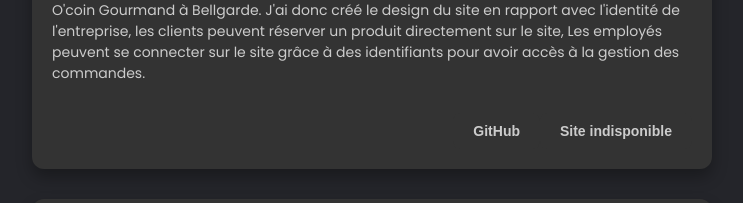
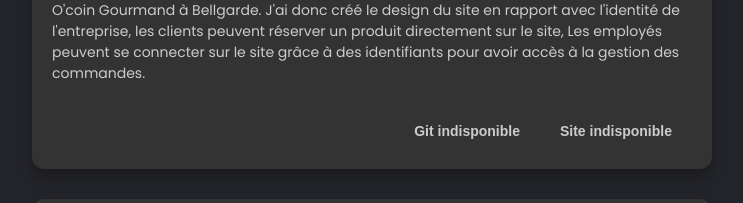
Before and after one commit to qldwin/Portfolio, a Vue app: page / in a window 1280 px wide. Shown: the part 3149-3352 px from the top of the page, without its empty margins (268-1011 px from the left). Built offline with nearby package versions, Linux system fonts and the light colour scheme.

Commit message:
remove github link of internship project

```diff
--- a/src/assets/JS/manage_projects.js
+++ b/src/assets/JS/manage_projects.js
@@ -23,7 +23,6 @@ export default {
                         "Durant mon stage de deuxième année de BTS, j'ai créé un site vitrine pour la pâtisserie O'coin Gourmand à Bellgarde. \n" +
                         "J'ai donc créé le design du site en rapport avec l'identité de l'entreprise, les clients peuvent réserver un produit directement sur le site, \n " +
                         "Les employés peuvent se connecter sur le site grâce à des identifiants pour avoir accès à la gestion des commandes.",
-                    url:"https://github.com/qldwin/OcoinGourmand",
                 },
                 {
                     title: "OneManga",
```
